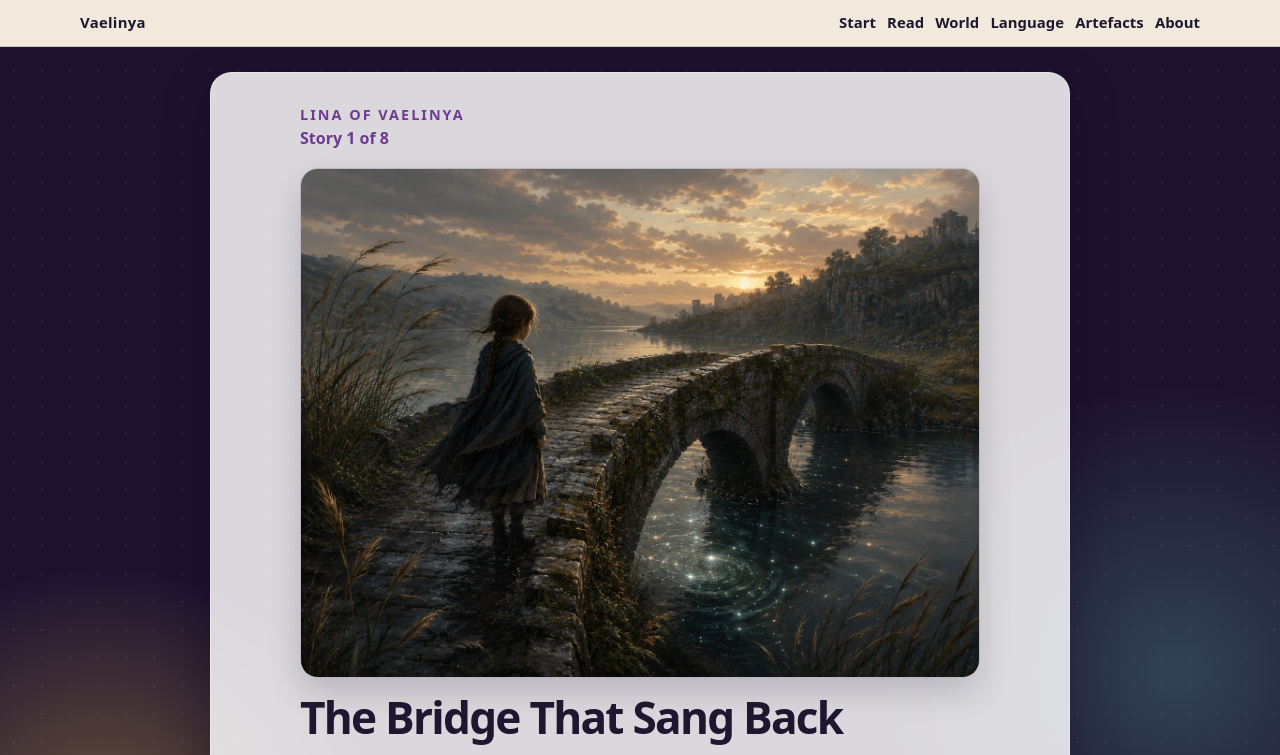
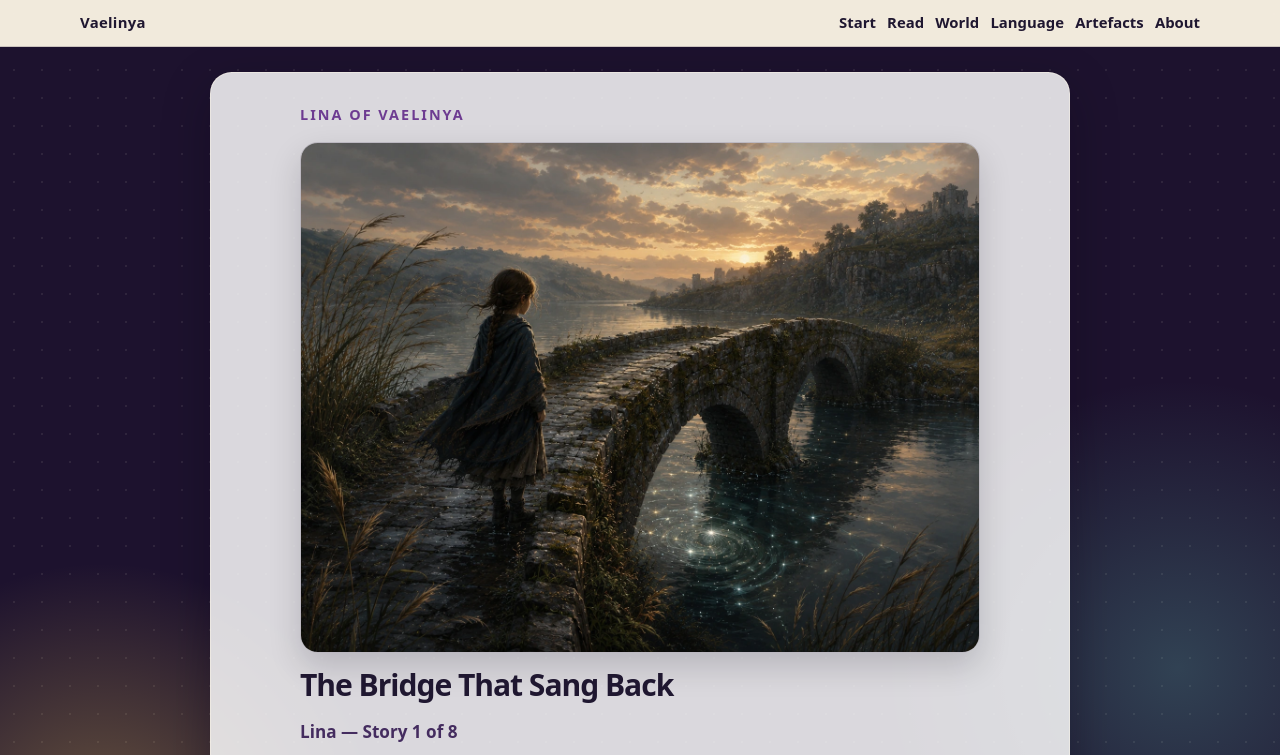
Before and after one commit to armpitpete/vaelinya-site, an Astro site: page /read/lina/01-the-bridge-that-sang-back in a window 1280 px wide. Shown: the top 755 px of the page. Built offline with nearby package versions, Linux system fonts and the light colour scheme; Astro itself is replaced by a stand-in of ours.

Commit message:
Tighten Lina story title and remove duplicate top count

```diff
--- a/src/layouts/StoryLayout.astro
+++ b/src/layouts/StoryLayout.astro
@@ -112,7 +112,6 @@ const storyJsonLd = {
   <article class="story-page">
     <header class="story-header story-header-compact" aria-label={`${series}, story ${storyNumber} of ${totalStories}`}>
       <p class="eyebrow">{series}</p>
-      <p class="story-count">Story {storyNumber} of {totalStories}</p>
       {resolvedHeroImage && (
         <figure class="story-hero-image">
           <img src={resolvedHeroImage} alt={resolvedHeroAlt} loading="eager" decoding="async" />
@@ -188,6 +187,18 @@ const storyJsonLd = {
     margin-top: 1rem;
   }
 
+  :global(.story-page .story-content > h1) {
+    font-size: clamp(1.7rem, 2.35vw, 2.35rem);
+    line-height: 1.08;
+    letter-spacing: -0.035em;
+  }
+
+  @media (min-width: 700px) {
+    :global(.story-page .story-content > h1) {
+      white-space: nowrap;
+    }
+  }
+
   .story-related {
     margin-top: 2.25rem;
   }
```
